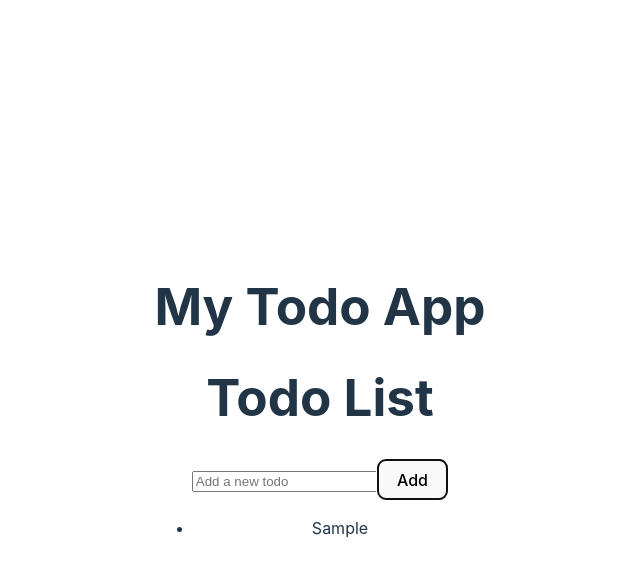
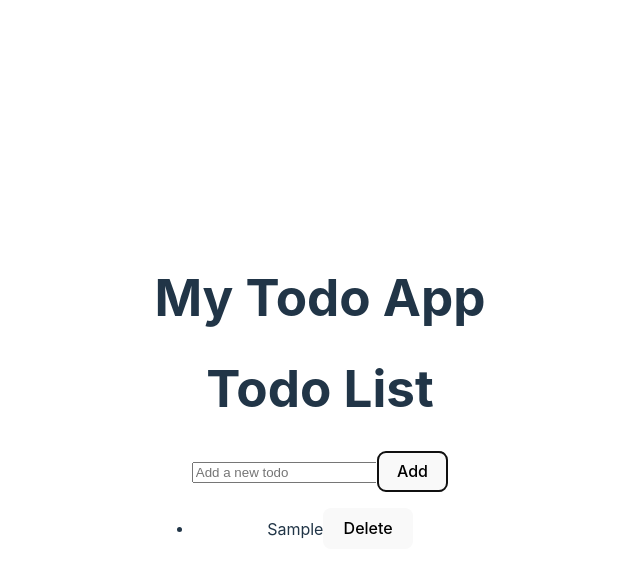
Before and after one commit to Erica-Ku/TodoList, a React (Vite) app: page / in a window 1280 px wide. Both pictures are taken after typing "Sample" into the empty fields and a click on the button "Add". Shown: the top 576 px of the page, without its empty margins (320-960 px from the left). Built offline with nearby package versions, Linux system fonts and the light colour scheme; the HTML template or start-up script is replaced by a standard one.

Commit message:
삭제 기능 구현

```diff
--- a/src/components/TodoList.jsx
+++ b/src/components/TodoList.jsx
@@ -1,8 +1,15 @@
-const TodoList = ({ todos }) => {
+const TodoList = ({ todos, updateTodo, deleteTodo }) => {
+  const handleDelete = id => {
+    deleteTodo(id);
+  };
+
   return (
     <ul>
       {todos.map(todo => (
-        <li key={todo.id}>{todo.text}</li>
+        <li key={todo.id}>
+          {todo.text}
+          <button onClick={() => handleDelete(todo.id)}>Delete</button>
+        </li>
       ))}
     </ul>
   );
```
Also changed, not shown: 1 other file (tests, documents, lock files or other folders).
